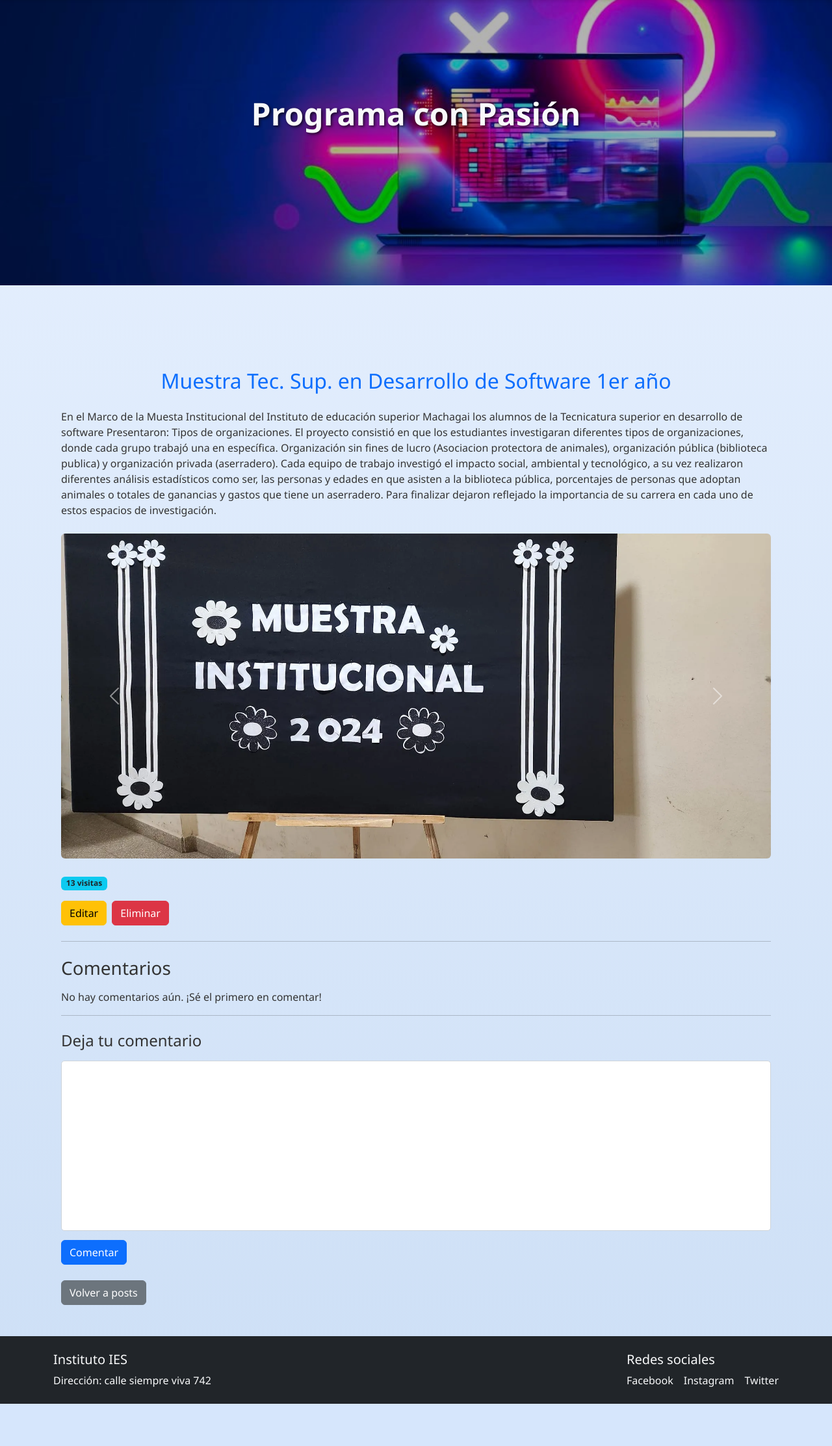
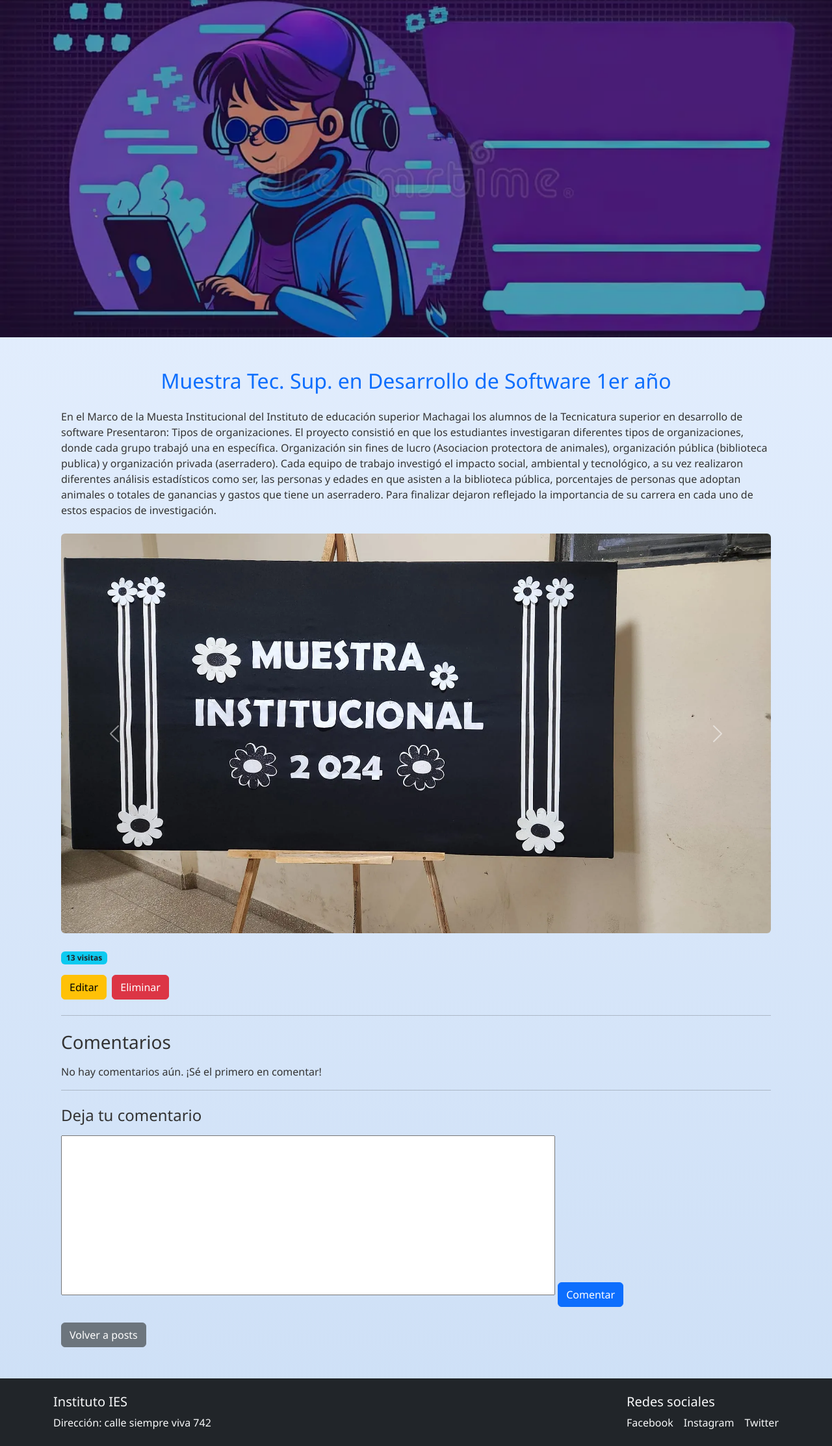
Before and after one commit to Denguesito/blog-tecnicatura-software, a Django app: page /blog/detalle/1/ in a window 1280 px wide. Shown: the part 81-2306 px from the top of the page at 65% size. Before the commit the page ends 2241 px from the top, so only its background shows below. Run offline with Django 5.2, Linux system fonts and the light colour scheme; a user stored in the database is signed in; data comes from the database, SQL or seed files in the repository; both versions use the stored data as it was after the commit.

Commit message:
se agrego el manejo de banners para cada template

```diff
--- a/static/css/styles.css
+++ b/static/css/styles.css
@@ -2,15 +2,17 @@
 /* ESTILOS GLOBALES */
 /* ===================== */
 body {
-  background: linear-gradient(rgba(230, 240, 255, 0.9), rgba(200, 220, 245, 0.9));
+  background: linear-gradient(
+    rgba(230, 240, 255, 0.9),
+    rgba(200, 220, 245, 0.9)
+  );
   font-family: 'Segoe UI', Tahoma, Geneva, Verdana, sans-serif;
+  padding-top: 80px; /* evita que el navbar tape contenido */
   color: #333;
-  padding-top: 0; /* Ajuste: navbar no tapará el banner */
-  box-sizing: border-box;
 }
 
 /* ===================== */
-/* HEADER / NAVBAR */
+/* NAVBAR */
 /* ===================== */
 .navbar {
   background: linear-gradient(90deg, #007BFF, #0056b3);
@@ -30,20 +32,37 @@ body {
 /* ===================== */
 /* BANNER */
 /* ===================== */
+
+/* ===================== */
+/* BANNERS POR SECCIÓN */
+/* ===================== */
+.banner-principal {
+  background-image: url('../img/banner-principal.jpg');
+}
+
+.banner-articulos {
+  background-image: url('../img/banner-post.webp');
+}
+
+.banner-usuarios {
+  background-image: url('../img/banner-perfil-reguistro.jpg');
+}
+
 .banner {
-  background: url("../img/banner-principal.jpg") no-repeat center/cover;
-  height: 65vh;
+  height: 65vh; /* altura estándar */
   display: flex;
   align-items: center;
   justify-content: center;
   text-align: center;
   position: relative;
+  background-size: cover;
+  background-position: center;
 }
 .banner::after {
   content: "";
   position: absolute;
   inset: 0;
-  background: rgba(0, 0, 0, 0.3);
+  background: rgba(0, 0, 0, 0.3); /* oscurece un poco la imagen */
 }
 .banner-content {
   position: relative;
@@ -55,11 +74,6 @@ body {
   font-weight: bold;
   color: #c3c7d2;
   text-shadow: 2px 2px 4px rgba(0,0,0,0.7);
-}
-.banner-content p {
-  font-size: 1.2rem;
-  max-width: 700px;
-  margin: 0 auto;
 }
 
 /* ===================== */
@@ -94,9 +108,6 @@ footer {
 .footer-social ul {
   display: flex;
   gap: 15px;
-  list-style: none;
-  padding: 0;
-  margin: 0;
 }
 .footer-social a {
   color: #fff;
@@ -108,18 +119,7 @@ footer {
 }
 
 /* ===================== */
-/* BOTONES PERSONALIZADOS */
-/* ===================== */
-.btn-cancel {
-  background-color: #6c757d;
-  color: #fff;
-}
-.btn-cancel:hover {
-  background-color: #5a6268;
-}
-
-/* ===================== */
-/* PERFIL DE USUARIO */
+/* AVATAR USUARIO */
 /* ===================== */
 .avatar {
   width: 120px;
@@ -130,62 +130,15 @@ footer {
 }
 
 /* ===================== */
-/* CAROUSEL DE ARTÍCULOS */
-/* ===================== */
-.carousel-inner {
-  max-height: 500px;
-  overflow: hidden;
-}
-.carousel-item img {
-  width: 100%;
-  max-height: 500px;
-  object-fit: cover;
-  border-radius: 8px;
-}
-
-/* ===================== */
-/* CONTENIDO PRINCIPAL */
-/* ===================== */
-main.container {
-  padding-top: 80px; /* Altura navbar */
-}
-
-/* ===================== */
-/* TEXTAREA RESPONSIVE */
-/* ===================== */
-.textarea_custom1,
-textarea.form-control {
-  width: 100% !important;
-  max-width: 100% !important;
-  box-sizing: border-box;
-  padding: 10px;
-  border-radius: 5px;
-  border: 1px solid #ced4da;
-  resize: vertical;
-  font-family: inherit;
-  font-size: 1rem;
-  line-height: 1.5;
-}
-
-/* ===================== */
-/* AJUSTES RESPONSIVE GENERALES */
+/* RESPONSIVE */
 /* ===================== */
 @media (max-width: 768px) {
   body { padding-top: 70px; }
+  .banner { height: 50vh; }
   .banner-content h1 { font-size: 2rem; }
-  .banner-content p { font-size: 1rem; }
 }
-
-@media (max-width: 576px) {
-  .d-flex.gap-2.flex-wrap {
-    flex-direction: column;
-  }
-}
-
 @media (max-width: 480px) {
   body { padding-top: 65px; }
-  .banner { height: 45vh; }
+  .banner { height: 40vh; }
   .banner-content h1 { font-size: 1.6rem; }
-  .banner-content p { font-size: 0.9rem; }
-  .textarea_custom1 { font-size: 0.9rem; padding: 8px; }
 }
--- a/templates/base.html
+++ b/templates/base.html
@@ -47,11 +47,8 @@
   </nav>
 
   <!-- BANNER -->
-  <section class="banner d-flex align-items-center justify-content-center text-center">
-    <div class="banner-content">
-      <h1 class="display-5 fw-bold text-light">Programa con Pasión</h1>
-    </div>
-  </section>
+  {% block banner %}
+  {% endblock banner %}
 
   <!-- CONTENIDO -->
   <main class="container flex-grow-1">
--- a/templates/blog/detalle_articulo.html
+++ b/templates/blog/detalle_articulo.html
@@ -1,4 +1,14 @@
 {% extends "base.html" %}
+
+{% load static %}
+
+{% block banner %}
+<section class="banner banner-articulos">
+  <div class="banner-content">
+  </div>
+</section>
+{% endblock banner %}
+
 {% block contenido %}
 
 <div class="container my-5">
```
Also changed, not shown: templates/blog/crear_articulo.html (+10 -0 lines), templates/blog/editar_articulo.html (+10 -0 lines), templates/blog/eliminar_articulo.html (+10 -0 lines), templates/blog/lista_articulos.html (+11 -0 lines), templates/comentarios/editar_comentario.html (+10 -0 lines), templates/comentarios/eliminar_comentario.html (+10 -0 lines), templates/index.html (+9 -0 lines), templates/nosotros.html (+12 -0 lines), templates/usuarios/editar_perfil.html (+10 -0 lines), templates/usuarios/eliminar_perfil.html (+10 -0 lines), templates/usuarios/login.html (+10 -0 lines), templates/usuarios/logout.html (+9 -0 lines), templates/usuarios/perfil.html (+9 -0 lines), templates/usuarios/registro.html (+10 -0 lines), 3 more files.
